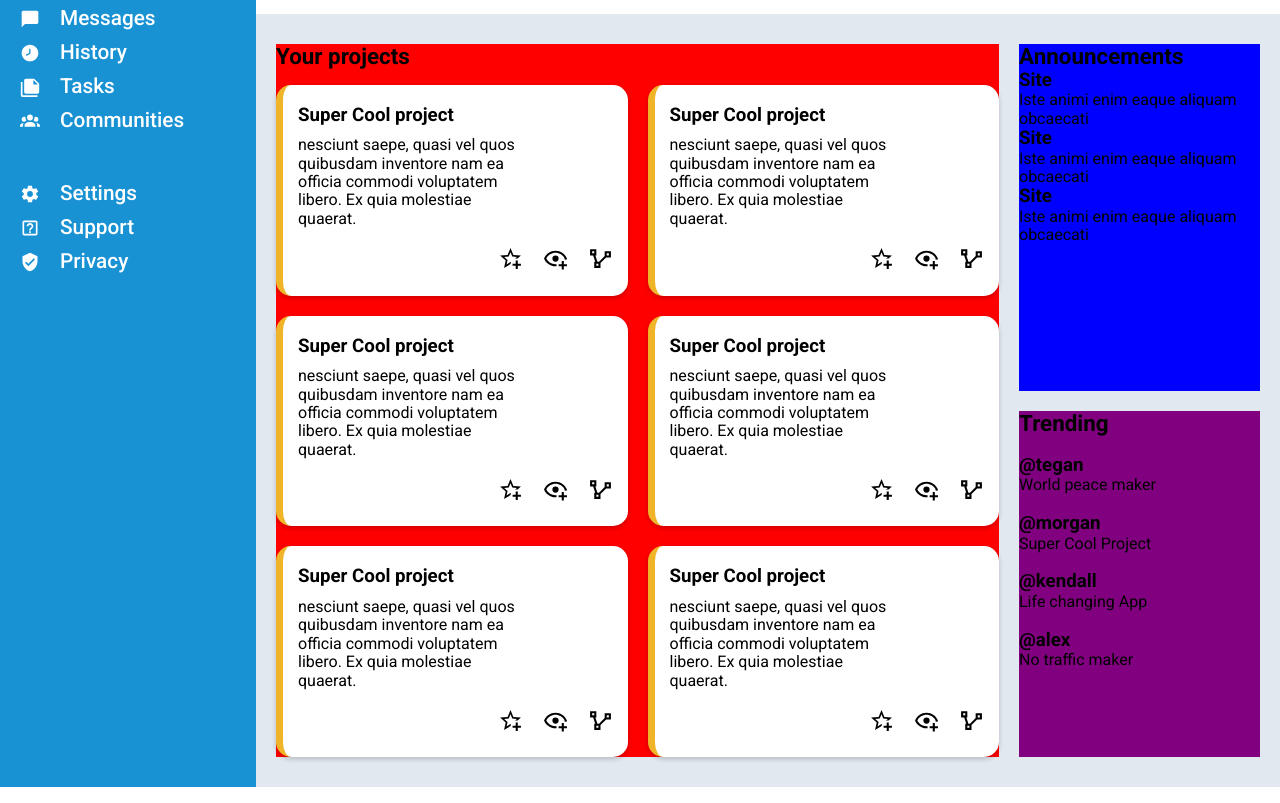
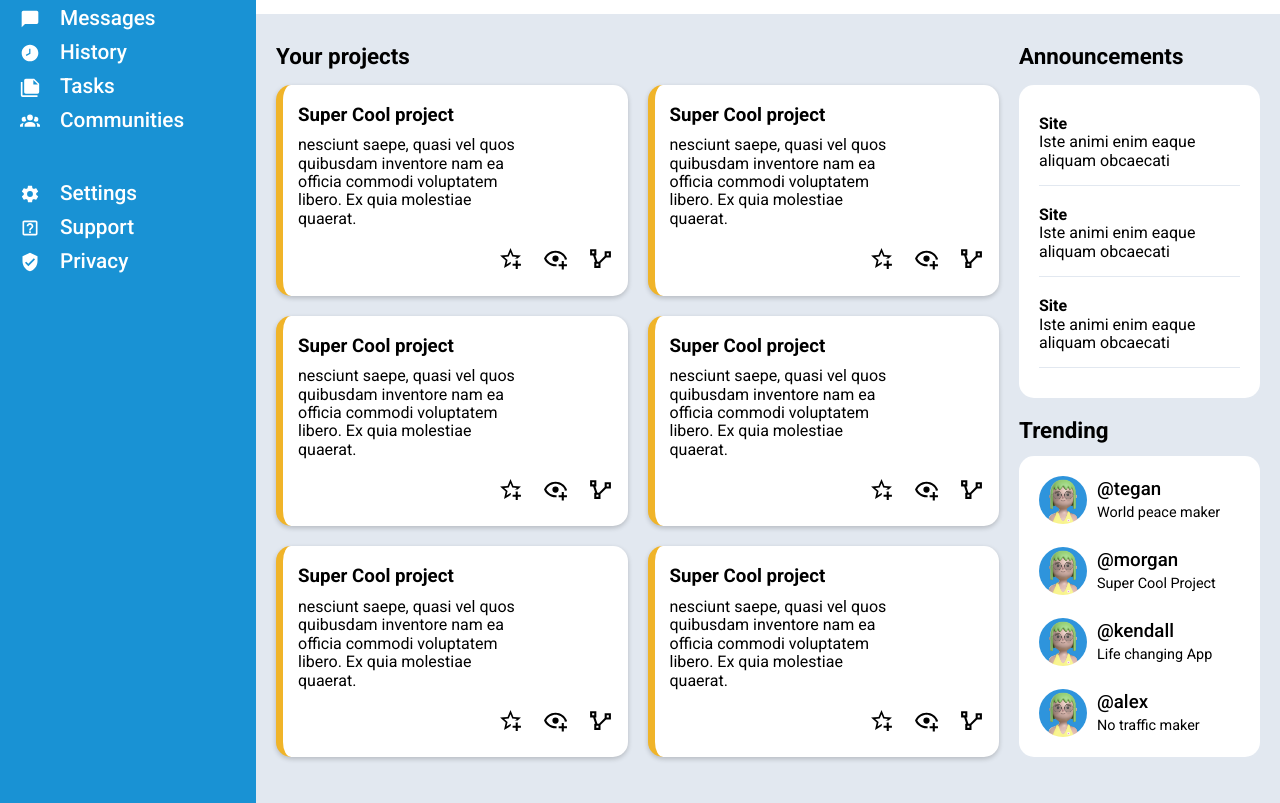
Before and after one commit to BenjaminFrias/odin-admin-dashboard, a plain HTML site: page index.html in a window 1280 px wide. Shown: the part 161-964 px from the top of the page. Drawn offline with Linux system fonts and the light colour scheme.

Commit message:
style trending section

```diff
--- a/index.html
+++ b/index.html
@@ -137,13 +137,19 @@
                             </p>
                             <ul>
                                 <li>
-                                    <button type="button"><svg class="icon"><use xlink:href="assets/icons.svg#icon-star-plus"></use></svg></button>
+                                    <button type="button"><svg class="icon">
+                                            <use xlink:href="assets/icons.svg#icon-star-plus"></use>
+                                        </svg></button>
                                 </li>
                                 <li>
-                                    <button type="button"><svg class="icon"><use xlink:href="assets/icons.svg#icon-eye"></use></svg></button>
+                                    <button type="button"><svg class="icon">
+                                            <use xlink:href="assets/icons.svg#icon-eye"></use>
+                                        </svg></button>
                                 </li>
                                 <li>
-                                    <button type="button"><svg class="icon"><use xlink:href="assets/icons.svg#icon-v-shaped"></use></svg></button>
+                                    <button type="button"><svg class="icon">
+                                            <use xlink:href="assets/icons.svg#icon-v-shaped"></use>
+                                        </svg></button>
                                 </li>
                             </ul>
                         </div>
@@ -156,13 +162,19 @@
                             </p>
                             <ul>
                                 <li>
-                                    <button type="button"><svg class="icon"><use xlink:href="assets/icons.svg#icon-star-plus"></use></svg></button>
+                                    <button type="button"><svg class="icon">
+                                            <use xlink:href="assets/icons.svg#icon-star-plus"></use>
+                                        </svg></button>
                                 </li>
                                 <li>
-                                    <button type="button"><svg class="icon"><use xlink:href="assets/icons.svg#icon-eye"></use></svg></button>
+                                    <button type="button"><svg class="icon">
+                                            <use xlink:href="assets/icons.svg#icon-eye"></use>
+                                        </svg></button>
                                 </li>
                                 <li>
-                                    <button type="button"><svg class="icon"><use xlink:href="assets/icons.svg#icon-v-shaped"></use></svg></button>
+                                    <button type="button"><svg class="icon">
+                                            <use xlink:href="assets/icons.svg#icon-v-shaped"></use>
+                                        </svg></button>
                                 </li>
                             </ul>
                         </div>
@@ -175,13 +187,19 @@
                             </p>
                             <ul>
                                 <li>
-                                    <button type="button"><svg class="icon"><use xlink:href="assets/icons.svg#icon-star-plus"></use></svg></button>
+                                    <button type="button"><svg class="icon">
+                                            <use xlink:href="assets/icons.svg#icon-star-plus"></use>
+                                        </svg></button>
                                 </li>
                                 <li>
-                                    <button type="button"><svg class="icon"><use xlink:href="assets/icons.svg#icon-eye"></use></svg></button>
+                                    <button type="button"><svg class="icon">
+                                            <use xlink:href="assets/icons.svg#icon-eye"></use>
+                                        </svg></button>
                                 </li>
                                 <li>
-                                    <button type="button"><svg class="icon"><use xlink:href="assets/icons.svg#icon-v-shaped"></use></svg></button>
+                                    <button type="button"><svg class="icon">
+                                            <use xlink:href="assets/icons.svg#icon-v-shaped"></use>
+                                        </svg></button>
                                 </li>
                             </ul>
                         </div>
@@ -194,13 +212,19 @@
                             </p>
                             <ul>
                                 <li>
-                                    <button type="button"><svg class="icon"><use xlink:href="assets/icons.svg#icon-star-plus"></use></svg></button>
+                                    <button type="button"><svg class="icon">
+                                            <use xlink:href="assets/icons.svg#icon-star-plus"></use>
+                                        </svg></button>
                                 </li>
                                 <li>
-                                    <button type="button"><svg class="icon"><use xlink:href="assets/icons.svg#icon-eye"></use></svg></button>
+                                    <button type="button"><svg class="icon">
+                                            <use xlink:href="assets/icons.svg#icon-eye"></use>
+                                        </svg></button>
                                 </li>
                                 <li>
-                                    <button type="button"><svg class="icon"><use xlink:href="assets/icons.svg#icon-v-shaped"></use></svg></button>
+                                    <button type="button"><svg class="icon">
+                                            <use xlink:href="assets/icons.svg#icon-v-shaped"></use>
+                                        </svg></button>
                                 </li>
                             </ul>
                         </div>
@@ -213,13 +237,19 @@
                             </p>
                             <ul>
                                 <li>
-                                    <button type="button"><svg class="icon"><use xlink:href="assets/icons.svg#icon-star-plus"></use></svg></button>
+                                    <button type="button"><svg class="icon">
+                                            <use xlink:href="assets/icons.svg#icon-star-plus"></use>
+                                        </svg></button>
                                 </li>
                                 <li>
-                                    <button type="button"><svg class="icon"><use xlink:href="assets/icons.svg#icon-eye"></use></svg></button>
+                                    <button type="button"><svg class="icon">
+                                            <use xlink:href="assets/icons.svg#icon-eye"></use>
+                                        </svg></button>
                                 </li>
                                 <li>
-                                    <button type="button"><svg class="icon"><use xlink:href="assets/icons.svg#icon-v-shaped"></use></svg></button>
+                                    <button type="button"><svg class="icon">
+                                            <use xlink:href="assets/icons.svg#icon-v-shaped"></use>
+                                        </svg></button>
                                 </li>
                             </ul>
                         </div>
@@ -232,13 +262,19 @@
                             </p>
                             <ul>
                                 <li>
-                                    <button type="button"><svg class="icon"><use xlink:href="assets/icons.svg#icon-star-plus"></use></svg></button>
+                                    <button type="button"><svg class="icon">
+                                            <use xlink:href="assets/icons.svg#icon-star-plus"></use>
+                                        </svg></button>
                                 </li>
                                 <li>
-                                    <button type="button"><svg class="icon"><use xlink:href="assets/icons.svg#icon-eye"></use></svg></button>
+                                    <button type="button"><svg class="icon">
+                                            <use xlink:href="assets/icons.svg#icon-eye"></use>
+                                        </svg></button>
                                 </li>
                                 <li>
-                                    <button type="button"><svg class="icon"><use xlink:href="assets/icons.svg#icon-v-shaped"></use></svg></button>
+                                    <button type="button"><svg class="icon">
+                                            <use xlink:href="assets/icons.svg#icon-v-shaped"></use>
+                                        </svg></button>
                                 </li>
                             </ul>
                         </div>
@@ -247,19 +283,19 @@
                 <div class="announcements-container">
                     <h3>Announcements</h3>
                     <div class="announcements">
-                        <div class="announcement-item">
+                        <div class="item">
                             <h3>Site </h3>
                             <p>
                                 Iste animi enim eaque aliquam obcaecati
                             </p>
                         </div>
-                        <div class="announcement-item">
+                        <div class="item">
                             <h3>Site </h3>
                             <p>
                                 Iste animi enim eaque aliquam obcaecati
                             </p>
                         </div>
-                        <div class="announcement-item">
+                        <div class="item">
                             <h3>Site </h3>
                             <p>
                                 Iste animi enim eaque aliquam obcaecati
@@ -270,25 +306,33 @@
                 <div class="trending-container">
                     <h3>Trending</h3>
                     <div class="trending">
-                        <div class="trend-item">
-                            <img src="assets/" alt="">
+                        <div class="item">
+                            <img src="/assets/profile-photo.jpg" alt="Profile image">
+                            <div>
                                 <h3>@tegan</h3>
                                 <p>World peace maker</p>
                             </div>
-                        <div class="trend-item">
-                            <img src="assets/" alt="">
+                        </div>
+                        <div class="item">
+                            <img src="/assets/profile-photo.jpg" alt="Profile image">
+                            <div>
                                 <h3>@morgan</h3>
                                 <p>Super Cool Project</p>
                             </div>
-                        <div class="trend-item">
-                            <img src="assets/" alt="">
+                        </div>
+                        <div class="item">
+                            <img src="/assets/profile-photo.jpg" alt="Profile image">
+                            <div>
                                 <h3>@kendall</h3>
                                 <p>Life changing App</p>
                             </div>
-                        <div class="trend-item">
-                            <img src="assets/" alt="">
+                        </div>
+                        <div class="item">
+                            <img src="/assets/profile-photo.jpg" alt="Profile image">
+                            <div>
                                 <h3>@alex</h3>
                                 <p>No traffic maker</p>
+                            </div>
                         </div>
                     </div>
                 </div>
--- a/style.css
+++ b/style.css
@@ -26,8 +26,6 @@ ul li {
 .container {
     display: grid;
     grid-template-columns: max(150px, 20%) 1fr;
-    width: 100vw;
-    min-height: 100vh;
     font-family: "Roboto", Arial, Helvetica, sans-serif;
 }
 
@@ -187,14 +185,12 @@ ul li {
 .content .projects-container {
     grid-column: 1 / 2;
     grid-row: 1 / -1;
-    background: red;
 }
 
 .content > div > h3 {
     font-size: 1.4rem;
     color: var(--font-color);
 }
-
 
 .project-items {
     margin-top: 15px;
@@ -228,12 +224,81 @@ ul li {
     gap: 20px;
 }
 
+/* ANNOUNCEMENTS */
+
 .content .announcements-container {
-    background: blue;
+    display: flex;
+    flex-direction: column;
+    grid-column: 2 / -1;
+    grid-row: 1 / 2;
 }
 
-.content .trending-container {
+.content .announcements-container .announcements {
+    flex: 1;
+    display: flex;
+    flex-direction: column;
+    padding: 20px;
+    margin-top: 15px;
+    background-color: var(--white);
+    border-radius: 15px;
+}
+
+.content .announcements-container .announcements .item {
+    border-bottom: 1px solid var(--gray);
+    margin: 10px 0;
+}
+
+.content .announcements-container .announcements .item h3 {
+    font-size: 1rem;
+}
+
+.content .announcements-container .announcements .item p {
+    margin-bottom: 15px;
+}
+
+
+/* TRENDING */
+
+.trending-container {
     grid-column: 2 / -1;
     grid-row: 2 / -1;
-    background: purple;
 }
+
+.trending-container .trending {
+    flex: 1;
+    display: flex;
+    flex-direction: column;
+    justify-content: end;
+    padding: 20px;
+    margin-top: 12px;
+    background-color: var(--white);
+    border-radius: 15px;
+}
+
+.trending-container .trending .item {
+    display: flex;
+    align-items: center;
+}
+
+.trending-container .trending .item:not(.item:last-child) {
+    margin-bottom: 23px;
+}
+
+
+.trending-container .trending .item > div h3 {
+    margin-bottom: 5px;
+    font-weight: 500;
+}
+
+.trending-container .trending .item div > p {
+    font-weight: 400;
+    font-size: .9rem;
+}
+
+
+.trending-container .trending .item img {
+    width: 3rem;
+    height: 3rem;
+    border-radius: 100%;
+    margin-right: 10px;
+}
```
Lines whose indentation alone changed are shown as unchanged.
